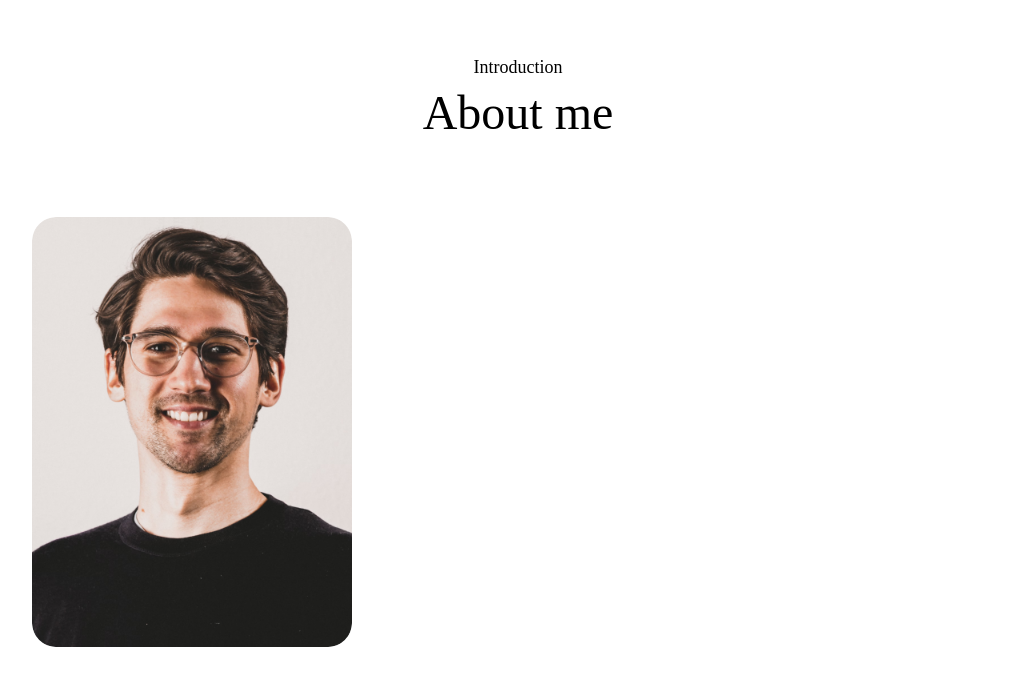
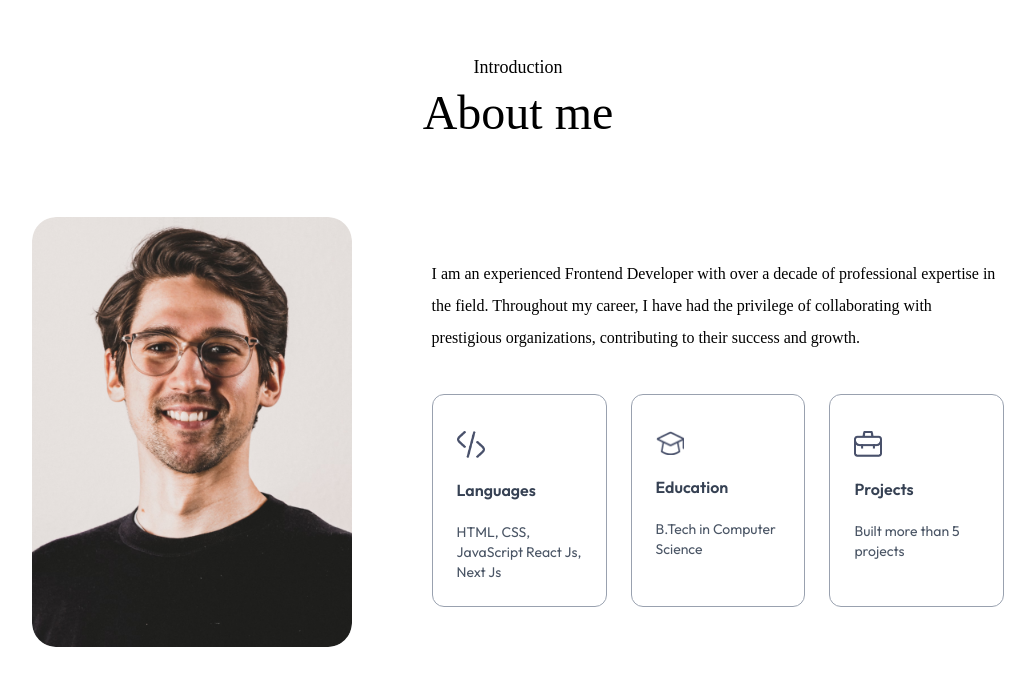
Before and after one commit to ryzhkoandrey/gs-portfolio, a Next.js app: page / in a window 1280 px wide. Shown: the part 787-1472 px from the top of the page, without its empty margins (122-1157 px from the left). Built offline with nearby package versions, Linux system fonts and the light colour scheme; a web font is replaced by a local one.

Commit message:
Enhance About section with info cards and description
Added a detailed personal description and a grid of info cards to the About component using data from infoList. Also updated CSS variables to include shadow styles for future use.

```diff
--- a/app/components/About.jsx
+++ b/app/components/About.jsx
@@ -1,4 +1,4 @@
-import { assets } from '@/assets/assets';
+import { assets, infoList } from '@/assets/assets';
 import Image from 'next/image';
 
 const About = () => {
@@ -16,7 +16,28 @@ const About = () => {
                />
             </div>
 
-            <div className="flex-1"></div>
+            <div className="flex-1">
+               <p className="mb-10 max-w-2xl font-Ovo">
+                  I am an experienced Frontend Developer with over a decade of
+                  professional expertise in the field. Throughout my career, I have
+                  had the privilege of collaborating with prestigious organizations,
+                  contributing to their success and growth.
+               </p>
+
+               <ul className="grid grid-cols-1 sm:grid-cols-3 gap-6 max-w-2xl">
+                  {infoList.map(({ icon, iconDark, title, description }, index) => (
+                     <li
+                        className="border-[0.5px] border-gray-400 rounded-xl p-6 cursor-pointer
+                        hover:bg-lightHover hover:-translate-y-1 duration-500 hover:shadow-black"
+                        key={index}
+                     >
+                        <Image src={icon} alt={title} className="w-7 mt-3" />
+                        <h3 className="my-4 font-semibold text-gray-700">{title}</h3>
+                        <p className="text-gray-600 text-sm">{description}</p>
+                     </li>
+                  ))}
+               </ul>
+            </div>
          </div>
       </div>
    );
--- a/app/globals.css
+++ b/app/globals.css
@@ -9,4 +9,7 @@
    --color-lightHover: #fcf4ff;
    --color-darkHover: #2a004a;
    --color-darkTheme: #11001f;
+
+   --shadow-black: 4px 4px 0 #000;
+   --shadow-white: 4px 4px 0 #fff;
 }
```
